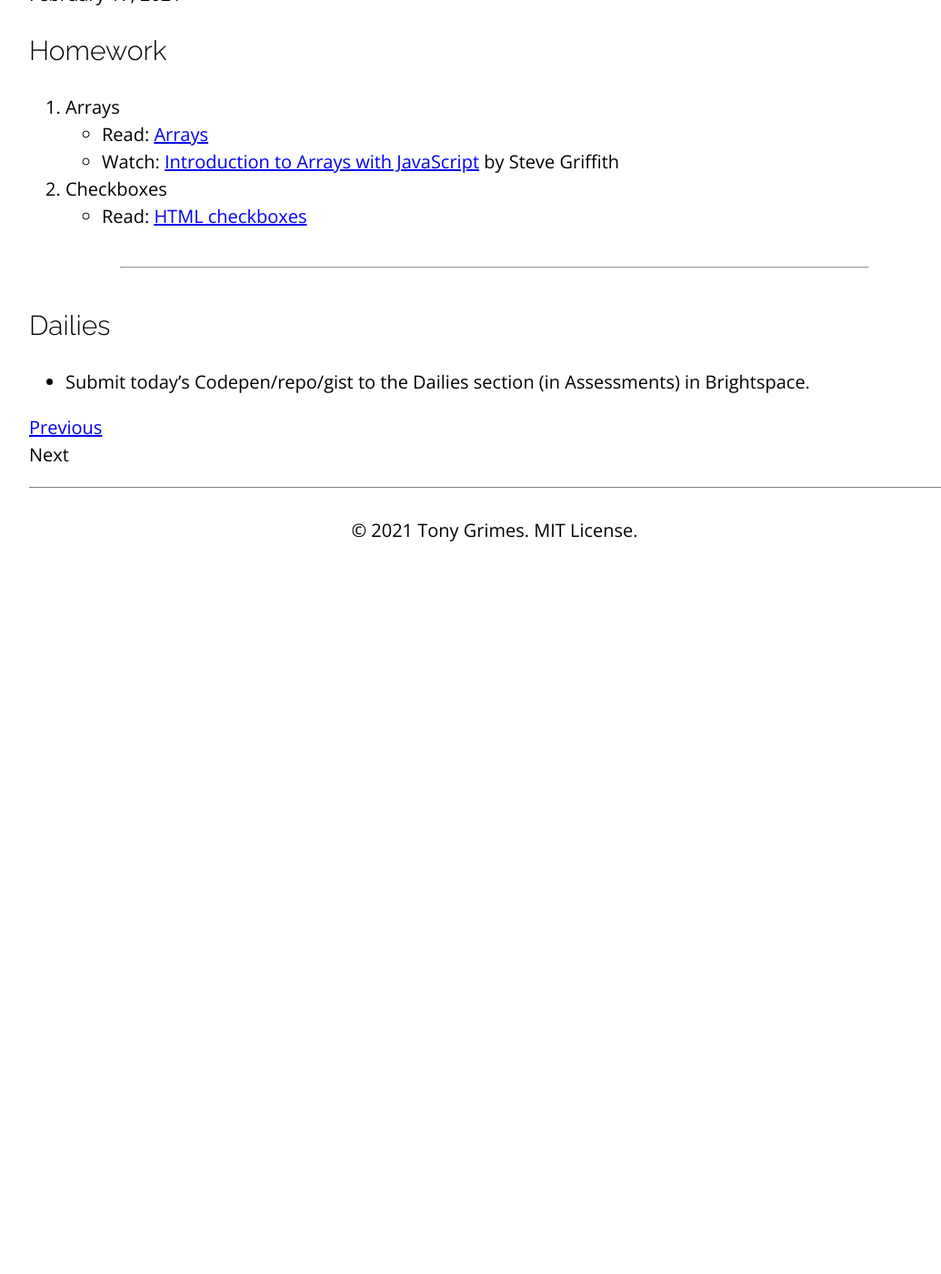
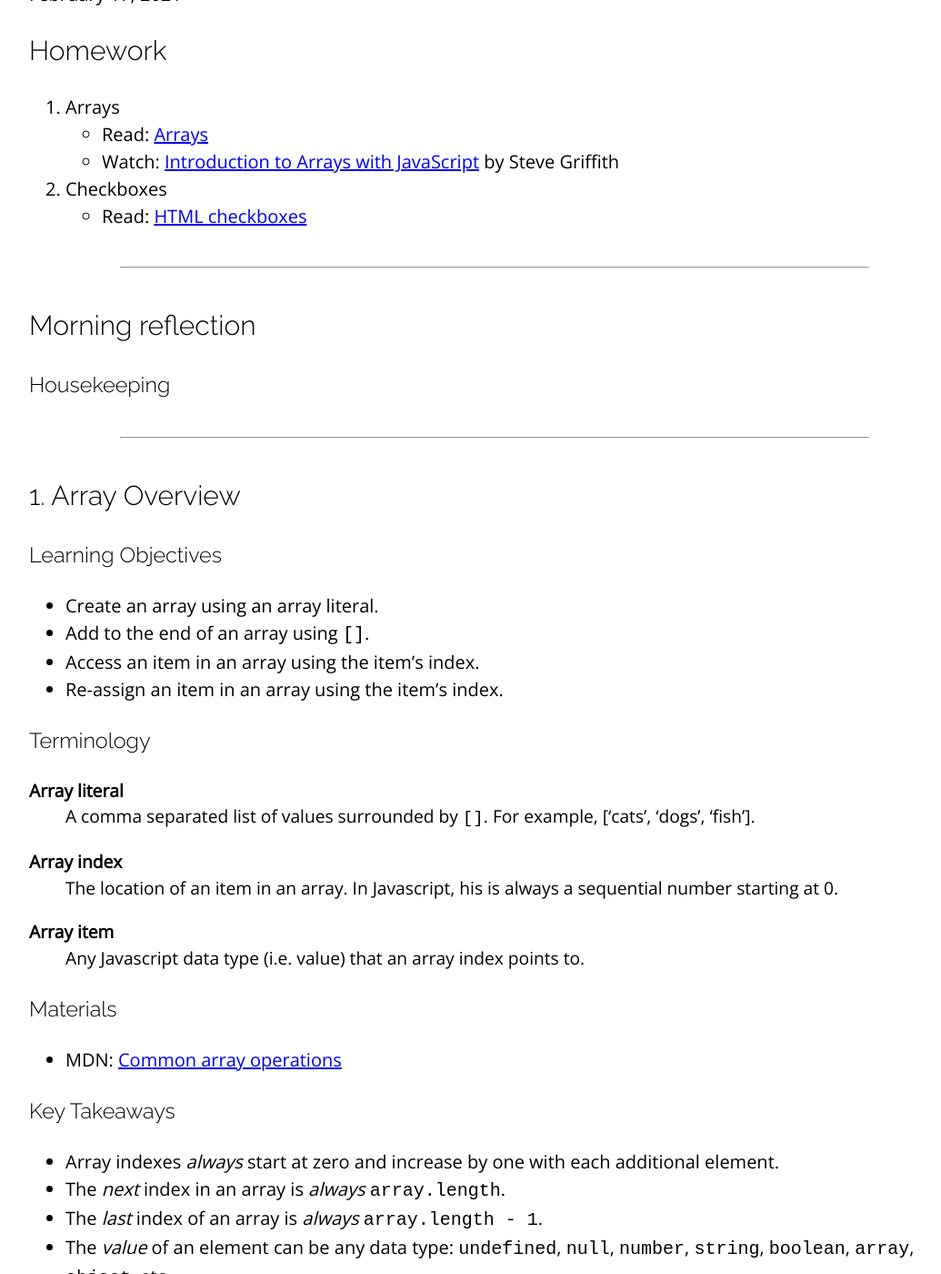
Before and after one commit to sait-wbdv/winter-2021, a Jekyll site: the page built from _posts/2021-02-17-array-fundamentals.md, in a window 1280 px wide and 1400 px high, scrolled down 488 px. Shown: the whole window at 91% size, without its empty margins (96-1131 px from the left). Built offline with Jekyll 4.4.1, drawn with Linux system fonts in a browser that asks for light colours; nearby versions of some CDN libraries; before the commit the page ends 1118 px from its top, so only the background shows below that; some of the changed text lies outside the part shown.

Commit message:
added W6W

```diff
--- a/_posts/2021-02-17-array-literals-checkboxes.md
+++ b/_posts/2021-02-17-array-fundamentals.md
@@ -12,7 +12,6 @@ categories: cpnt262
     - Read: [HTML checkboxes](https://developer.mozilla.org/en-US/docs/Web/HTML/Element/input/checkbox)
 
 ---
-{% comment %}
 
 ## Morning reflection
 ### Housekeeping
@@ -34,6 +33,9 @@ Array literal
 Array index
 : The location of an item in an array. In Javascript, his is always a sequential number starting at 0.
 
+Array item
+: Any Javascript data type (i.e. value) that an array index points to.
+
 ### Materials
 - MDN: [Common array operations](https://developer.mozilla.org/en-US/docs/Web/JavaScript/Reference/Global_Objects/Array#common_operations)
 
@@ -52,23 +54,52 @@ Array index
 ### Learning Objectives
 - Create a random index of an array.
 - Retrieve a random item from an array.
+- Output an HTML using a random array item and [`Element.innerHTML`](https://developer.mozilla.org/en-US/docs/Web/API/Element/innerHTML).
 
 ### Materials
 - Gist: [Find a Random Item in an Array](https://gist.github.com/acidtone/2a3cac26a229aa95685e5cf6344f2e4e)
+- [Sample Arrays](https://github.com/sait-wbdv/sample-code/tree/master/assets/js)
+    - To use the above arrays, either:
+        1. Copy/paste _after_ `export`, OR;
+        2. `import` the `mjs` file using [ES Modules](https://hacks.mozilla.org/2018/03/es-modules-a-cartoon-deep-dive/)
+- In-class: [Outputing a random array item to HTML](https://codepen.io/acidtone/pen/ExNmROE)
 
 ### Key Takeaways
 - Random numbers in Javascript are a pain.
+- There are many ways to output HTML than `Element.innerHTML` but we'll stick with this one for most of this program. See [<template>: The Content Template element](https://developer.mozilla.org/en-US/docs/Web/HTML/Element/template) for a fancier way.
+
+---
+
+## 3. Output an HTML list from an array
+### Learning Objectives
+- Create a list of HTML items from an array using:
+    - [`Array.prototype.join()`](https://developer.mozilla.org/en-US/docs/Web/JavaScript/Reference/Global_Objects/Array/join),
+    - [template literals](https://developer.mozilla.org/en-US/docs/Web/JavaScript/Reference/Template_literals), and
+    - [`Element.innerHTML`](https://developer.mozilla.org/en-US/docs/Web/API/Element/innerHTML).
+
+### Terminology
+Array glue
+: A string that is added when joining elements of an array.
+
+### Materials
+- In-class: [Outputing an HTML list from an array](https://codepen.io/acidtone/pen/PobmaeM)
+
+### Key Takeaways
+- The array glue for an HTML list is most often `</li><li>`, which is then surrounded by `<ul><li>` and `</li></ul>`.
 
 ---
 
 ## Open lab-time
+### Activities
+1. Create a list of `img` URLs from your projects and assets and create a "Random Image of the Day" page.
+2. Using the [`nouns.mjs`](https://github.com/sait-wbdv/sample-code/blob/master/assets/js/nouns.mjs) sample arrya, re-create a version of Tony's [Random Band Name Generator](https://acidtone.github.io/namor/).
 
 ---
 
 ### Tony's goals for Lab-Time
+- Refactor [Random Band Name Generator](https://acidtone.github.io/namor/) to remove the nouns list from the phraser module.
 
 ---
-{% endcomment %}
 
 ## Dailies
 - Submit today's Codepen/repo/gist to the Dailies section (in Assessments) in Brightspace.
```
Also changed, not shown: other parts of _posts/2021-02-17-array-fundamentals.md (+1 -1 lines), index.md (+2 -2 lines).
